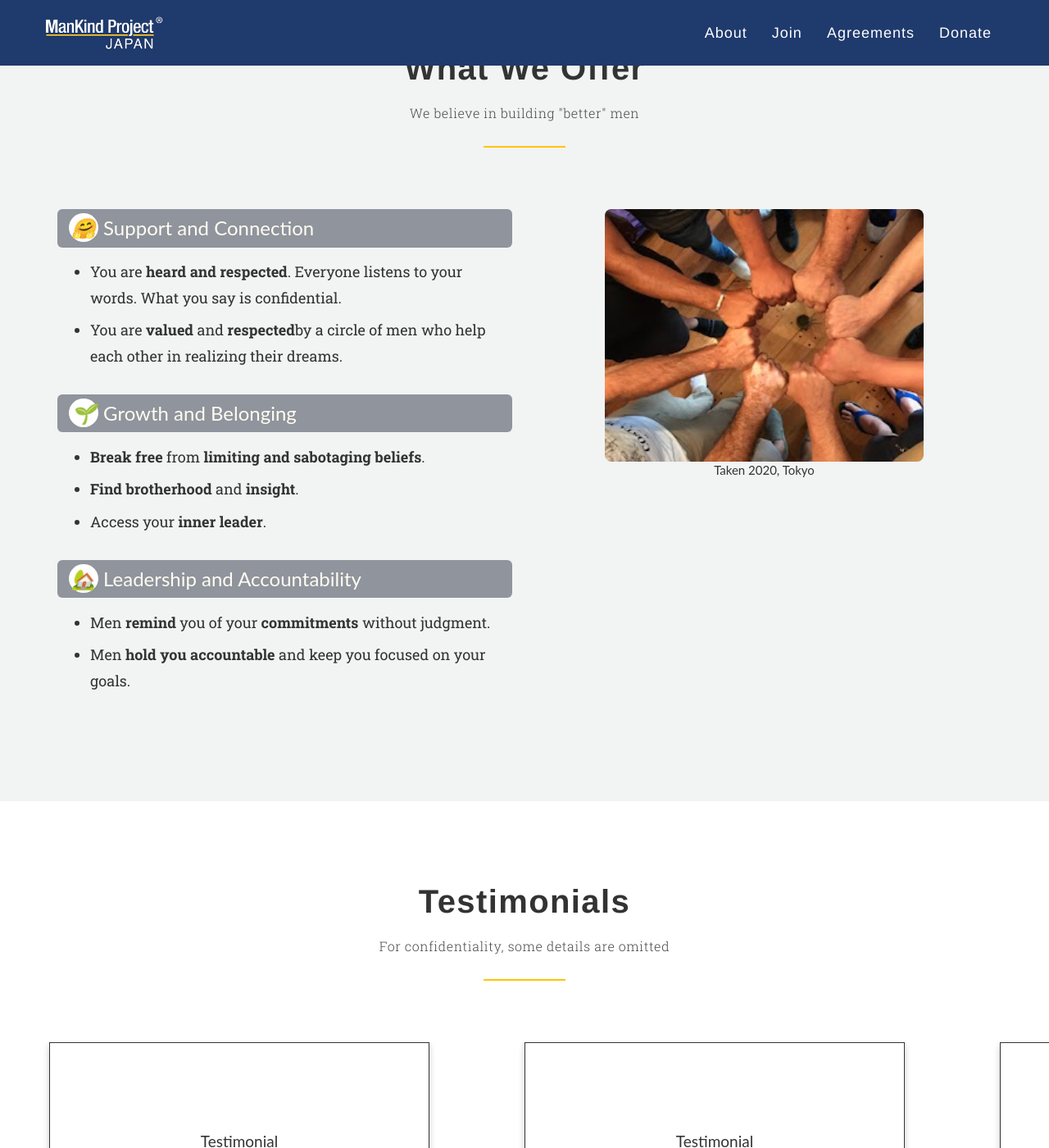
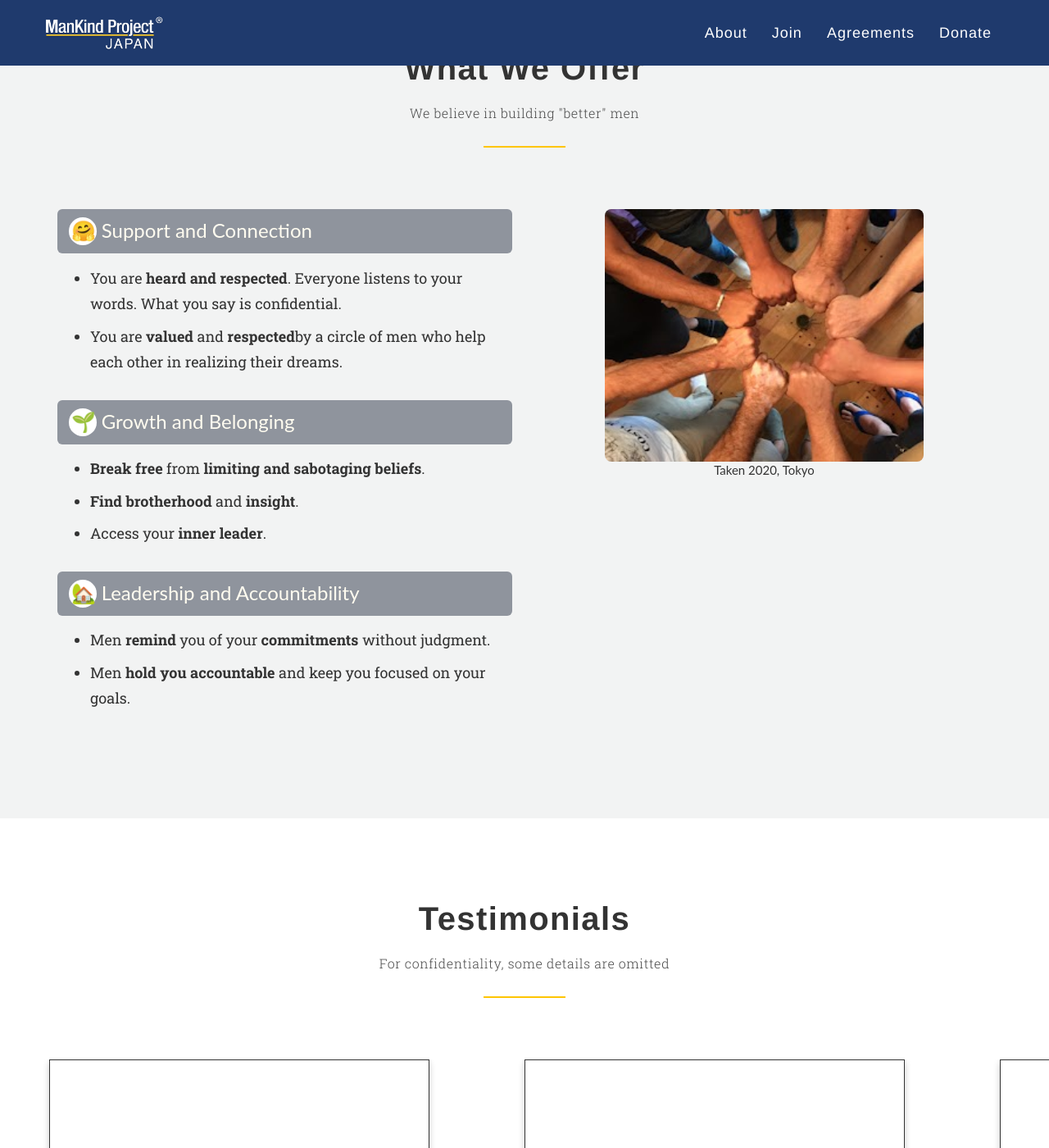
Before and after one commit to thunderrabbit/mankind-project-japan, a Jekyll site: the page built from index.md, in a window 1280 px wide and 1400 px high, scrolled down 816 px. Shown: the whole window at 82% size. Built offline with Jekyll 4.4.1, drawn with Linux system fonts in a browser that asks for light colours; nearby versions of some CDN libraries; library files that are not in the unit come from our copies; our own code applies the rules of GitHub Pages for plain Markdown files.

Commit message:
firefox fix

```diff
--- a/static/css/mkp.scss
+++ b/static/css/mkp.scss
@@ -157,9 +157,14 @@
             padding: 10px 14px;
             font-size: 24px;
             i {
+                display: inline-block;
+                width: 1.4em;
+                height: 1.4em;
+                text-align: center;
                 background: white;
                 border-radius: 50%;
                 padding: 3px;
+                font-style: normal;
             }
         }
         ul {
```
